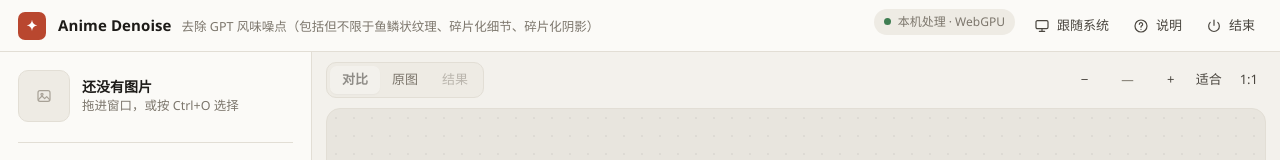
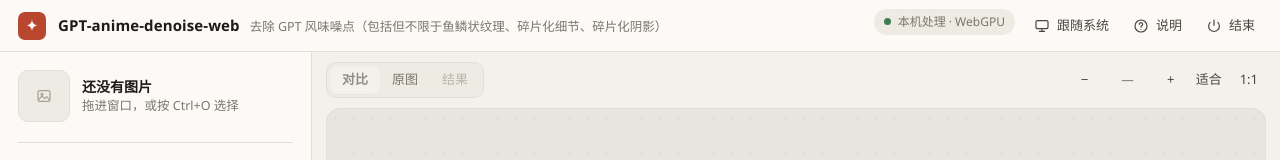
Before and after one commit to hhxki/GPT-anime-denoise-web, a website built with Vite: page index.html in a window 1280 px wide. Shown: the top 160 px of the page. Built offline with nearby package versions, Linux system fonts and the light colour scheme.

Commit message:
Rename project to GPT-anime-denoise-web

```diff
--- a/index.html
+++ b/index.html
@@ -3,7 +3,7 @@
 <head>
 <meta charset="utf-8">
 <meta name="viewport" content="width=device-width, initial-scale=1">
-<title>Anime Denoise</title>
+<title>GPT-anime-denoise-web</title>
 <link rel="icon" href="/favicon.ico">
 <script>
   // apply the saved theme before first paint
@@ -343,7 +343,7 @@
 <div class="app">
   <header class="top">
     <div class="mark"><svg width="16" height="16" fill="#fff"><use href="#i-spark"/></svg></div>
-    <div class="brand"><b>Anime Denoise</b><span title="去除 GPT 风味噪点（包括但不限于鱼鳞状纹理、碎片化细节、碎片化阴影）">去除 GPT 风味噪点（包括但不限于鱼鳞状纹理、碎片化细节、碎片化阴影）</span></div>
+    <div class="brand"><b>GPT-anime-denoise-web</b><span title="去除 GPT 风味噪点（包括但不限于鱼鳞状纹理、碎片化细节、碎片化阴影）">去除 GPT 风味噪点（包括但不限于鱼鳞状纹理、碎片化细节、碎片化阴影）</span></div>
     <div class="top-actions">
       <span class="chip-dev" id="devChip" title="图片只在这台电脑上处理" hidden><i></i><span id="devName">本机处理</span></span>
       <button class="tbtn" id="openOut" title="打开输出文件夹"><svg class="i"><use href="#i-folder"/></svg><span>输出文件夹</span></button>
--- a/package.json
+++ b/package.json
@@ -1 +1 @@
-{"name":"anime-denoise-browser","private":true,"type":"module","scripts":{"dev":"vite --host 127.0.0.1","build":"vite build","test":"node --test"},"dependencies":{"fft.js":"4.0.4","onnxruntime-web":"1.24.3"},"devDependencies":{"vite":"6.4.1"}}
+{"name":"gpt-anime-denoise-web","private":true,"type":"module","scripts":{"dev":"vite --host 127.0.0.1","build":"vite build","test":"node --test"},"dependencies":{"fft.js":"4.0.4","onnxruntime-web":"1.24.3"},"devDependencies":{"vite":"6.4.1"}}
```
Also changed, not shown: README.md, 1 other file.
